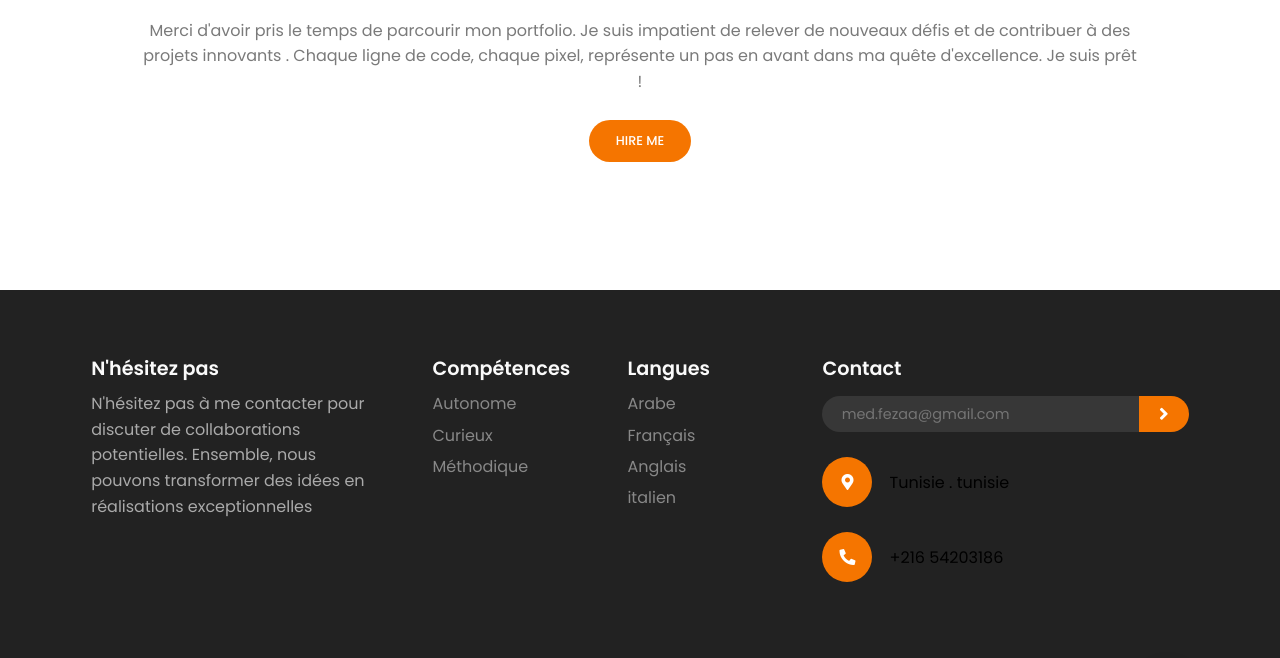
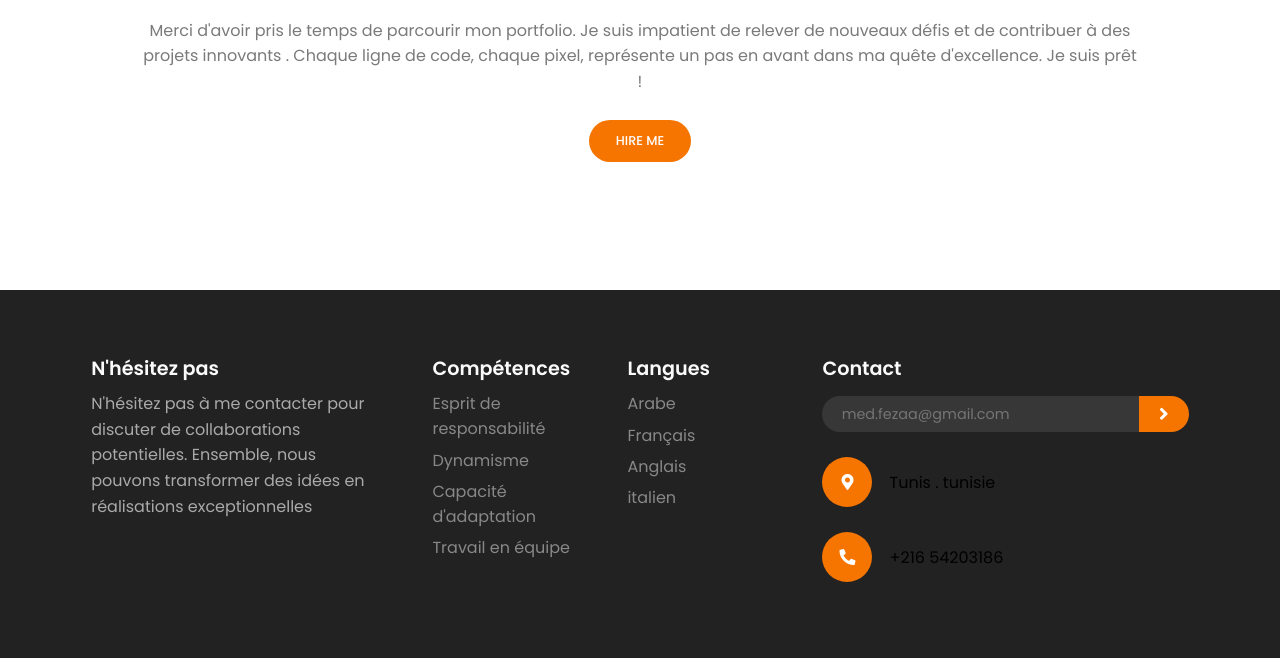
Before and after one commit to mohamed97fezaa/Mohamed_Fezaa_portfolio, a plain HTML site: page index.html in a window 1280 px wide. Shown: the part 5680-6338 px from the top of the page. Drawn offline with nearby package versions, Linux system fonts and the light colour scheme.

Commit message:
Update index.html

```diff
--- a/index.html
+++ b/index.html
@@ -613,16 +613,16 @@ Mon passage au sein de divers clubs m'a permis de développer des soft-skills es
             <h3 class="title-sm">Compétences</h3>
             <ul>
               <li>
-                <a href="#services">Autonome</a>
+                <a href="#services">Esprit de responsabilité</a>
               </li>
               <li>
-                <a href="#portfolio">Curieux       </a>
+                <a href="#portfolio">Dynamisme </a>
               </li>
               <li>
-                <a href="#about">Méthodique</a>
+                <a href="#about">Capacité d'adaptation</a>
               </li>
               <li>
-                <a href="#testimonials"></a>
+                <a href="#testimonials">Travail en équipe</a>
               </li>
               <li>
                 <a href="#contact"></a>
@@ -665,7 +665,7 @@ Mon passage au sein de divers clubs m'a permis de développer des soft-skills es
             <div class="contact-icon">
               <i class="fas fa-map-marker-alt"></i>
             </div>
-            Tunisie . tunisie
+            Tunis . tunisie
             <br><br>
             <div class="contact-icon">
               <i class="fas fa-phone-alt"></i>
```
